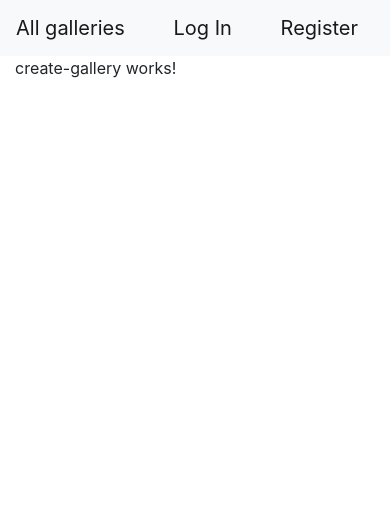
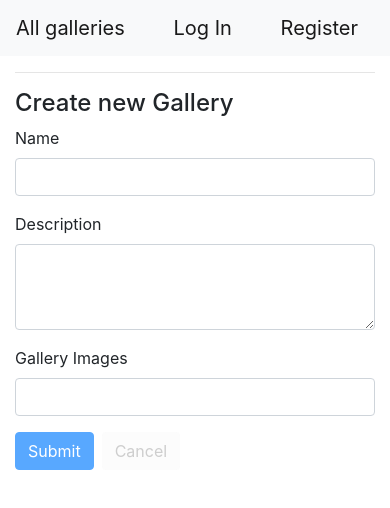
Before and after one commit to jelenailic7/Galerija-FE, an Angular app: page /create in a window 390 px wide. Shown: the top 508 px of the page. Built offline with nearby package versions, Linux system fonts and the light colour scheme; what ng2-validation would draw is missing.

Commit message:
add gallery without url array

```diff
--- a/src/app/app-routing.module.ts
+++ b/src/app/app-routing.module.ts
@@ -4,8 +4,8 @@ import { GalleriesComponent } from './galleries/galleries.component';
 import { LoginComponent } from './login/login.component';
 import { RegisterComponent } from './register/register.component';
 import { MyGalleriesComponent } from './galleries/my-galleries/my-galleries.component';
-import { CreateGalleryComponent } from './create-gallery/create-gallery.component';
 import { SearchPageComponent } from './search/search-page/search-page.component';
+import { GalleryFormComponent } from './galleries/gallery-form/gallery-form.component';
 
 
 
@@ -27,7 +27,7 @@ const appRoutes: Routes = [
       component: MyGalleriesComponent
       },
       { path:'create',
-      component: CreateGalleryComponent
+      component: GalleryFormComponent
       },
       { path:'galleries/search/:term',
       component: SearchPageComponent },
--- a/src/app/app.module.ts
+++ b/src/app/app.module.ts
@@ -11,13 +11,13 @@ import { LoginComponent } from './login/login.component';
 import { RegisterComponent } from './register/register.component';
 import { GalleriesComponent } from './galleries/galleries.component';
 import { MyGalleriesComponent } from './galleries/my-galleries/my-galleries.component';
-import { CreateGalleryComponent } from './create-gallery/create-gallery.component'
 import { AuthService } from './services/auth.service';
 import { HttpClientModule } from '@angular/common/http';
 import { GalleriesService } from './services/galleries.service';
 import { GalleryRowComponent } from './galleries/gallery-row/gallery-row.component';
 import { SearchInputComponent } from './search/search-input/search-input.component';
 import { SearchPageComponent } from './search/search-page/search-page.component';
+import { GalleryFormComponent } from './galleries/gallery-form/gallery-form.component';
 
 
 
@@ -30,7 +30,7 @@ import { SearchPageComponent } from './search/search-page/search-page.component'
     RegisterComponent,
     GalleriesComponent,
     MyGalleriesComponent,
-    CreateGalleryComponent,
+    GalleryFormComponent,
     GalleryRowComponent,
     SearchInputComponent,
     SearchPageComponent
--- a/src/app/create-gallery/create-gallery.component.html
+++ /dev/null
@@ -1,3 +0,0 @@
-<p>
-  create-gallery works!
-</p>
--- a/src/app/create-gallery/create-gallery.component.ts
+++ /dev/null
@@ -1,14 +0,0 @@
-import { Component, OnInit } from '@angular/core';
-
-@Component({
-  selector: 'app-create-gallery',
-  templateUrl: './create-gallery.component.html',
-})
-export class CreateGalleryComponent implements OnInit {
-
-  constructor() { }
-
-  ngOnInit() {
-  }
-
-}
--- /dev/null
+++ b/src/app/galleries/gallery-form/gallery-form.component.html
@@ -0,0 +1,43 @@
+        <hr>
+        <h4>Create new Gallery</h4>
+        <form #galleryForm="ngForm" (ngSubmit)="submit(gallery)">
+            <div class="form-group">
+                <label>Name</label>
+                <input #name="ngModel" required minlength="2" [(ngModel)]="gallery.name" name="name" type="text" class="form-control">
+                <div *ngIf="name.invalid && (name.dirty || name.touched)" class="alert alert-danger">
+                    <div *ngIf="name.errors.required">
+                        Name is required.
+                    </div>
+                    <div *ngIf="name.errors.minlength">
+                        Name must be at least 2 characters long.
+                    </div>
+                </div>
+            </div>
+            <div class="form-group">
+                    <label>Description</label>
+                    <textarea #description="ngModel" [(ngModel)]="gallery.description" name="description" type="text" rows="3" class="form-control" maxlength="1000">
+                        </textarea>
+                    <div *ngIf="description.invalid && (description.dirty ||description.touched)" class="alert alert-danger">
+                            <div *ngIf="description.errors.maxlength">
+                            Description field must be less then 1000 characters.
+                        </div>
+                   </div>
+                </div>
+
+            <div class="form-group">
+                <label>Gallery Images</label>
+                <input #image_url="ngModel" required [(ngModel)]="gallery.image_url" name="image_url" class="form-control">
+                <div *ngIf="image_url.invalid && (image_url.dirty || image_url.touched)" class="alert alert-danger">
+                    <div *ngIf="image_url.errors.required">
+                        Image url is required.
+                    </div>
+                </div>
+            </div>
+
+            <div class="input-group col-md-5 pl-0 my-lg-4 my-2">
+                <button [disabled]="!galleryForm.valid" type="submit" class="btn btn-primary mr-2">Submit</button>
+                <button type="button" class="btn btn-default mr-2" (click)="cancel()" [disabled]="galleryForm.form.pristine">
+                            Cancel
+                      </button>
+            </div>
+        </form>
--- /dev/null
+++ b/src/app/galleries/gallery-form/gallery-form.component.ts
@@ -0,0 +1,31 @@
+import { Component } from '@angular/core';
+import { Gallery } from '../../models/gallery';
+import { GalleriesService } from '../../services/galleries.service';
+import { Router } from '@angular/router';
+
+@Component({
+    selector: 'app-gallery-form',
+    templateUrl: './gallery-form.component.html',
+})
+export class GalleryFormComponent  {
+
+    public gallery: Gallery = new Gallery();
+
+
+    constructor(
+        private galleriesService: GalleriesService,
+        private router: Router
+    ) { }
+
+
+
+    public submit(gallery: Gallery) {
+        this.galleriesService.addGallery(gallery).subscribe();
+            this.router.navigate(['/my-galleries']);
+
+    }
+    public cancel() {
+        this.router.navigate(['/my-galleries']);
+    }
+
+}
--- a/src/app/galleries/my-galleries/my-galleries.component.html
+++ b/src/app/galleries/my-galleries/my-galleries.component.html
@@ -1,3 +1,4 @@
-<p>
-  my-galleries works!
-</p>
+<app-search-input></app-search-input>
+  <app-gallery-row [gallery]="gallery" *ngFor="let gallery of galleries"></app-gallery-row>
+
+<button class="btn btn-primary" (click) = "loadMore()">Load More..</button>
--- a/src/app/galleries/my-galleries/my-galleries.component.ts
+++ b/src/app/galleries/my-galleries/my-galleries.component.ts
@@ -1,4 +1,7 @@
 import { Component, OnInit } from '@angular/core';
+import { GalleriesService } from '../../services/galleries.service';
+import { HttpErrorResponse } from '@angular/common/http';
+import { Gallery } from '../../models/gallery';
 
 @Component({
   selector: 'app-my-galleries',
@@ -6,11 +9,21 @@ import { Component, OnInit } from '@angular/core';
 })
 export class MyGalleriesComponent implements OnInit {
 
+  public galleries: Gallery [];
 
-  constructor() { }
+  constructor(private galleriesService: GalleriesService) { }
 
   ngOnInit() {
+    this.galleriesService.getGalleries().subscribe(data => {
+      this.galleries = this.galleriesService.getPaginatedGalleries();
+     },
+     (err: HttpErrorResponse) => {
+       alert(`Backend returned code ${err.status} with message: ${err.error}`);
 
+     });
+  }
+  public loadMore() {
+  this.galleries.push(...this.galleriesService.getPaginatedGalleries());
   }
 
 }
--- a/src/app/services/galleries.service.ts
+++ b/src/app/services/galleries.service.ts
@@ -25,6 +25,26 @@ public _url = 'http://localhost:8000/api/galleries/';
   {
       return new Observable((o: Observer<any>) => {
        this.http.get(this._url, {
+        headers: this.authService.getRequestHeaders(),
+       }).subscribe((galleries: any[]) => {
+            galleries.forEach(gallery => {
+              this.galleries.push(new Gallery (
+                gallery.id,
+                gallery.name,
+                gallery.description,
+                gallery.image_url,
+                gallery.user,
+                gallery.created_at)
+            )});
+            o.next(this.galleries);
+            o.complete();
+          });
+      });
+  }
+  public getMyGalleries()
+  {
+      return new Observable((o: Observer<any>) => {
+       this.http.get('http://localhost:8000/api/my-galleries/', {
         headers: this.authService.getRequestHeaders(),
        }).subscribe((galleries: any[]) => {
             galleries.forEach(gallery => {
@@ -71,26 +91,24 @@ public _url = 'http://localhost:8000/api/galleries/';
 
 
 
-//  public addGallerie(gallerie: Gallerie){
-//    return new Observable((o: Observer<any>) => {
-//      this.http.post(this._url, {
-//         'name': gallery.name,
-//         'description': gallery.description,
-//         'image_url': gallery.image_url,
-//         'user_id': gallery.user_id,
-//         'created_at': gallery.created_at
-//      },
-//      {
-//       headers: this.authService.getRequestHeaders(),
-//      })
-//      .subscribe((g:any)=> {
-//        let newGallery = new Gallery(g.id,g.name, g.description, g.image_url, g.user_id,g.created_at);
-//        this.galleries.push(newGallery);
-//        o.next(newGallery);
-//        return o.complete();
-//      });
-//    });
-//  }
+ public addGallery(gallery: Gallery){
+   return new Observable((o: Observer<any>) => {
+     this.http.post(this._url, {
+        'name': gallery.name,
+        'description': gallery.description,
+        'image_url': gallery.image_url,
+     },
+     {
+      headers: this.authService.getRequestHeaders(),
+     })
+     .subscribe((g:any)=> {
+       let newGallery = new Gallery(g.name, g.description, g.image_url);
+       this.galleries.push(newGallery);
+       o.next(newGallery);
+       return o.complete();
+     });
+   });
+ }
 
 
 //  public getGalleryById(id){
```
